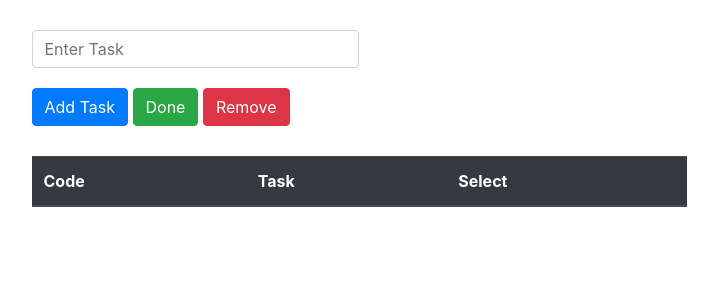
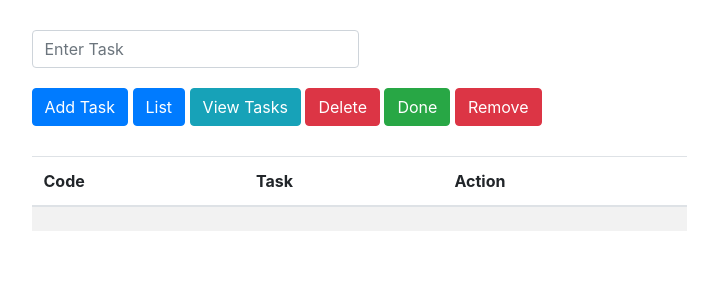
Before and after one commit to Uyiosa-Prince/ToDo-list, a PHP site: page /index.php in a window 1280 px wide. Shown: the top 300 px of the page, without its empty margins (281-999 px from the left). Run offline with PHP 8.4, Linux system fonts and the light colour scheme; tables that the repository leaves empty or names only in its code hold one stand-in row (values such as "Sample post"); lists and menus that the app fills with data are empty; some libraries are stand-ins or nearby versions.

Commit message:
Still working on list and other buttons aside add task

```diff
--- a/To Do List/includes/DB_config.php
+++ b/To Do List/includes/DB_config.php
@@ -4,12 +4,12 @@
 $HOST = 'localhost';
 $USER = 'root';
 $PASSWORD = '';
-// $DBNAME = 'todo_list';
-$DBNAME = 'Classified_Ads_db';
+$DBNAME = 'todo_list';
 
-$conn = mysqli_connect($HOST, $USER, $PASSWORD, $DBNAME);
 
-if ($conn === false) {
+$connection = mysqli_connect($HOST, $USER, $PASSWORD, $DBNAME);
+
+if ($connection === false) {
     die("Error: Unable to connect".mysqli_connect_error());
 }
 
--- a/To Do List/includes/session.php
+++ b/To Do List/includes/session.php
@@ -1,7 +1,6 @@
 <?php
 // start session and retrieve
 session_start();
-
-header('location:index.php');
+// header('location:index.php'); look up why we do add a header function with location:filename;
 
 ?>
--- a/To Do List/index.php
+++ b/To Do List/index.php
@@ -4,6 +4,7 @@
     <meta charset="utf-8" />
     <meta name="viewport" content="width=device-width, initial-scale=1.0">
     <title> To do List </title>
+    <!--My Github -> https://github.com/Uyiosa-Prince/To-Do-list -->
     <!--BootStrap-->
     <link rel="stylesheet" href="https://stackpath.bootstrapcdn.com/bootstrap/4.3.1/css/bootstrap.min.css" integrity="sha384-ggOyR0iXCbMQv3Xipma34MD+dH/1fQ784/j6cY/iJTQUOhcWr7x9JvoRxT2MZw1T" crossorigin="anonymous">
 
@@ -21,32 +22,62 @@
     <link rel="stylesheet" href="includes/style.css">
 </head>
 <body>
-        <?php include "process.php"; ?>
+        <?php require_once "process.php"; ?>
         <!-- <?php //require_once "process.php"; ?> -->
     <div class="row justify-content-center">
         <!-- Form to add task from database-->
         <div class="form-group">
             <form method="post" action="process.php">
                 <input type="hidden" name="code" id="code" /> <!--code in table row-->
-                <input type="text" placeholder="Enter Task"  name="task_input" class="form-control"/>
+                <input type="text" placeholder="Enter Task"  name="task_input" class="form-control" required/>
                 <button type="submit" name="submit" class="btn btn-primary">Add Task</button>
+                <button type="submit" name="list" class="btn btn-primary">List</button>
+                <button type="submit" name="view" class="btn btn-info">View Tasks</button>
+                <button type="submit" name="delete" class="btn btn-danger">Delete</button>
                 <button type="submit" name="done" class="btn btn-success" id="btnDone">Done</button>
                 <button type="submit" name="remove" class="btn btn-danger" id="btnRemove">Remove</button>
             </form>
         </div>
     </div>
+
          <!-- display as table-->
+<?php
+    $displayResult = $connection->query("SELECT * FROM tasks WHERE task_Name = 'task_input'") or die("Connection Failed ".mysqli_connect_error());
+    // print_r($displayResult-> fetch_assoc()); used to display data in database with, print query fetched from database;
+    //  print_r($displayResult-> fetch_assoc()); echo "<br/>";
+    //  print_r($displayResult-> fetch_assoc());
+
+
+?>
          <div class="row justify-content-center">
-             <table class="table table-striped table-dark"> <!--table-striped  thead-light-->
+             <table class="table table-striped table-hover"> <!--table-striped  thead-light-->
                 <thead>
                     <tr>
                         <th scope="col">Code</th> <!--from hidden input with name and id="code"-->
                         <th scope="col">Task</th>
-                        <th scope="col">Select</th>
+                        <th scope="col" colspan="2">Action</th> <!--colspan="2"-->
                     </tr>
                 </thead>
-                <tbody id="table" class="table">
-                </tbody>
+
+                <!--Display user input data from database-->
+                    <?php
+                    // if ($_SERVER["REQUEST_METHOD"] == 'POST'){
+                    //  if (isset($_POST['list'])){
+                    //  //$displayResult = $connection->query("SELECT FROM tasks WHERE task_Name = 'task_input'") or die("Connection Failed ".mysqli_connect_error());
+                    //     while ($row = $displayResult->fetch_assoc()):
+                    //     ?>
+                         <tr>
+                             <td><?php //echo $row['task_ID']; ?></td>
+                             <td><?php //echo $row['task_Name']; ?></td>
+                             <td></td>
+                         </tr>
+                     <?php
+                    // endwhile;
+                    //  }
+                    // }
+
+                     ?> <!--To close the opened for loop-->
+
             </table>
          </div>
 </body>
--- a/To Do List/process.php
+++ b/To Do List/process.php
@@ -1,11 +1,58 @@
 <?php
+//  session_start();
+//  $connection = mysqli_connect ('localhost', 'root', '');
+//  mysqli_select_db($connection, 'todo_list');
+    // add session file and connection file
+    require_once "includes/session.php";
+    require_once "includes/DB_Config.php";
 
-//   require_once "includes/DB_Config.php";
-//   // add session file
-//   require_once "includes/session.php";
+   // store user input in a variable
+   if (isset($_POST['submit'])){
+     // store user input in a variable
+         $task_input = $_POST['task_input'];
+        //   $connection = include "includes/DB_Config.php";
 
-  // insert the the userinput into the database
+       // insert the the userinput into the database
+   $query = "SELECT * FROM tasks WHERE task_Name = '$task_input'";
 
-  if (isset($_POST['submit']))
+   $result = mysqli_query($connection,  $query);
+
+   $num_rows = mysqli_num_rows($result);
+
+   if ($num_rows == 1){
+       echo "<div> task already exists </div>";
+   }
+  else{
+       $addTask = "INSERT INTO tasks (task_Name) VALUES('$task_input')";
+       mysqli_query($connection,  $addTask);
+   }
+
+   }
+
+   // Display data
+
+   if ($_SERVER["REQUEST_METHOD"] == 'POST'){
+    if (isset($_POST['list'])){
+        $task_input = $_POST['task_input'];
+    $displayResult = $connection->query("SELECT FROM tasks WHERE task_Name = '$task_input'") or die("Connection Failed ".mysqli_connect_error());
+       while ($row = $displayResult->fetch_assoc()):
+       ?>
+       <tr>
+           <td><?php echo $row['task_ID']; ?></td>
+           <td><?php echo $row['task_Name']; ?></td>
+           <td></td>
+       </tr>
+   <?php
+   endwhile;
+    }
+   }
+
+
+//    if (isset($_POST['submit'])){
+//     $task_input = $_POST['task_input'];
+//     AddTask($task_input);
+
+
+
 
 ?>
```
Also changed, not shown: To Do List/includes/display.php (added, +20 -0 lines), To Do List/includes/functions.php (added, +29 -0 lines).
